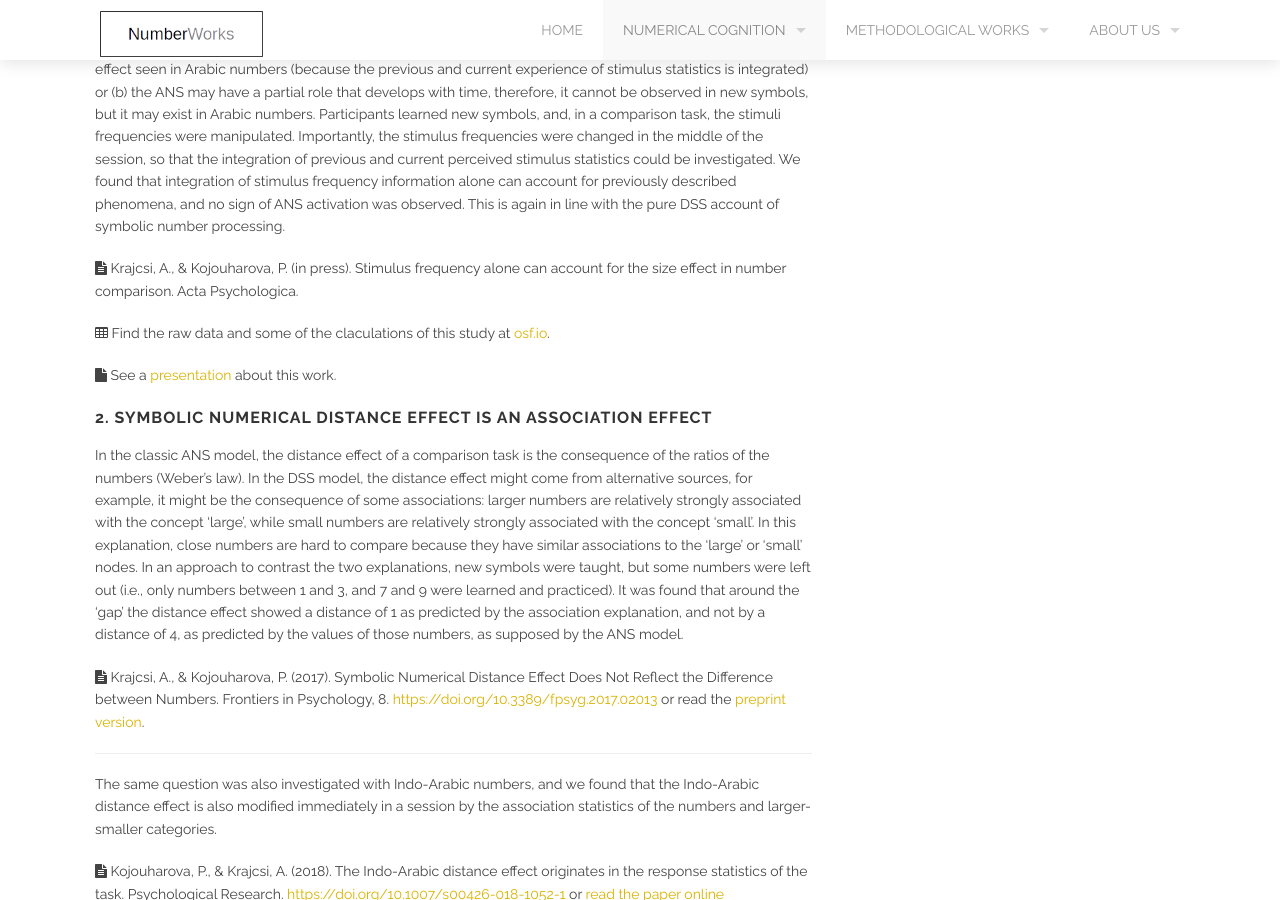
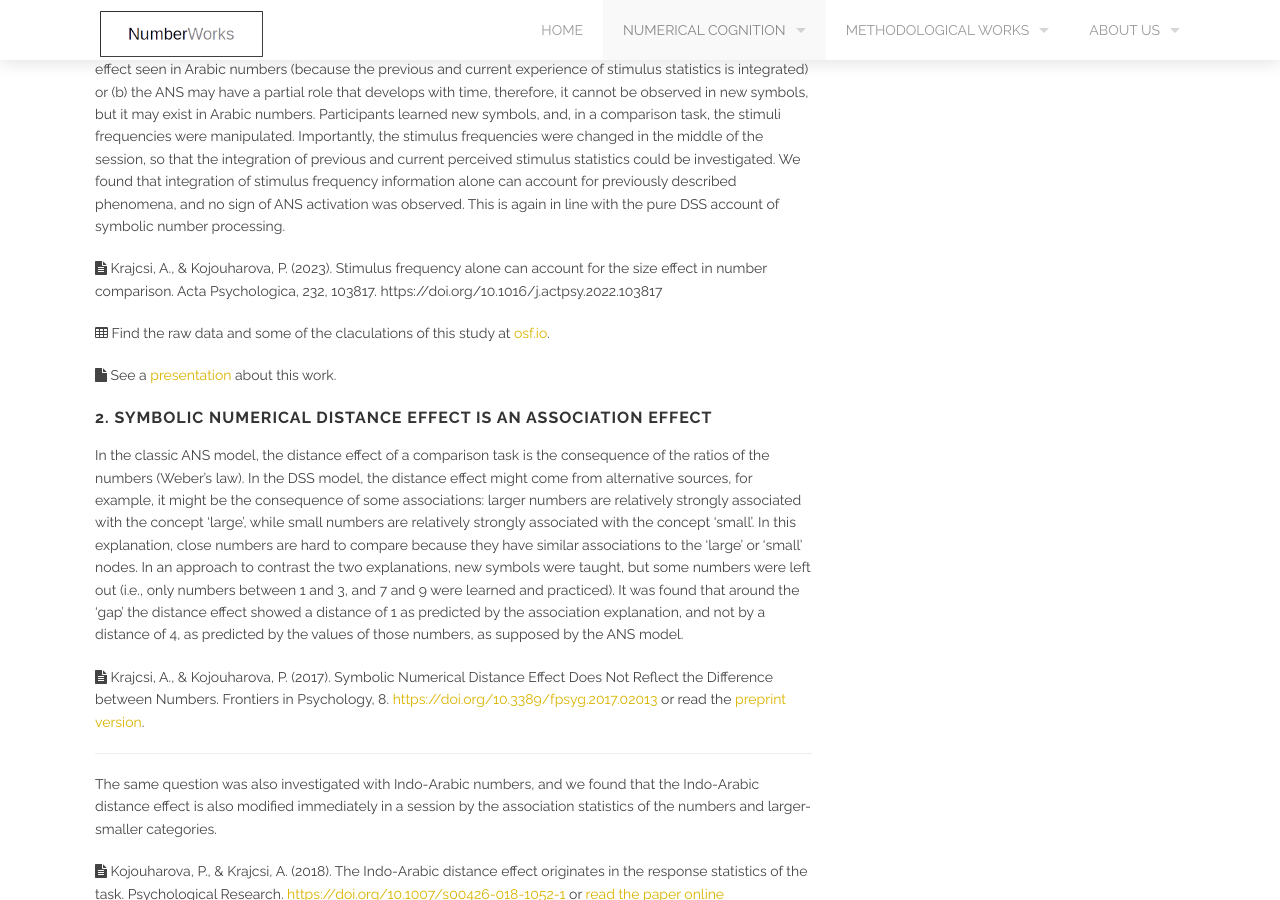
Before and after one commit to theNumberWorks/numberworks_website, a Jekyll site: the page built from discrete_semantic_system.md, in a window 1280 px wide and 900 px high, scrolled down 2300 px. Built offline with Jekyll 4.4.1, drawn with Linux system fonts in a browser that asks for light colours.

Commit message:
Update discrete_semantic_system.md

```diff
--- a/discrete_semantic_system.md
+++ b/discrete_semantic_system.md
@@ -52,7 +52,8 @@ In a follow-up work, we investigated whether the size effect can be changed in I
 
 In a next study, we investigated whether (a) the frequency alone can account for the partial change of size effect seen in Arabic numbers (because the previous and current experience of stimulus statistics is integrated) or (b) the ANS may have a partial role that develops with time, therefore, it cannot be observed in new symbols, but it may exist in Arabic numbers. Participants learned new symbols, and, in a comparison task, the stimuli frequencies were manipulated. Importantly, the stimulus frequencies were changed in the middle of the session, so that the integration of previous and current perceived stimulus statistics could be investigated. We found that integration of stimulus frequency information alone can account for previously described phenomena, and no sign of ANS activation was observed. This is again in line with the pure DSS account of symbolic number processing.
 
-<i class='fa fa-file-text'></i> Krajcsi, A., & Kojouharova, P. (in press). Stimulus frequency alone can account for the size effect in number comparison. Acta Psychologica.
+<i class='fa fa-file-text'></i> Krajcsi, A., & Kojouharova, P. (2023). Stimulus frequency alone can account for the size effect in number comparison. Acta Psychologica, 232, 103817. https://doi.org/10.1016/j.actpsy.2022.103817
+
 
 <i class='fa fa-table'></i> Find the raw data and some of the claculations of this study at [osf.io](https://osf.io/auhwg/).
 
```
